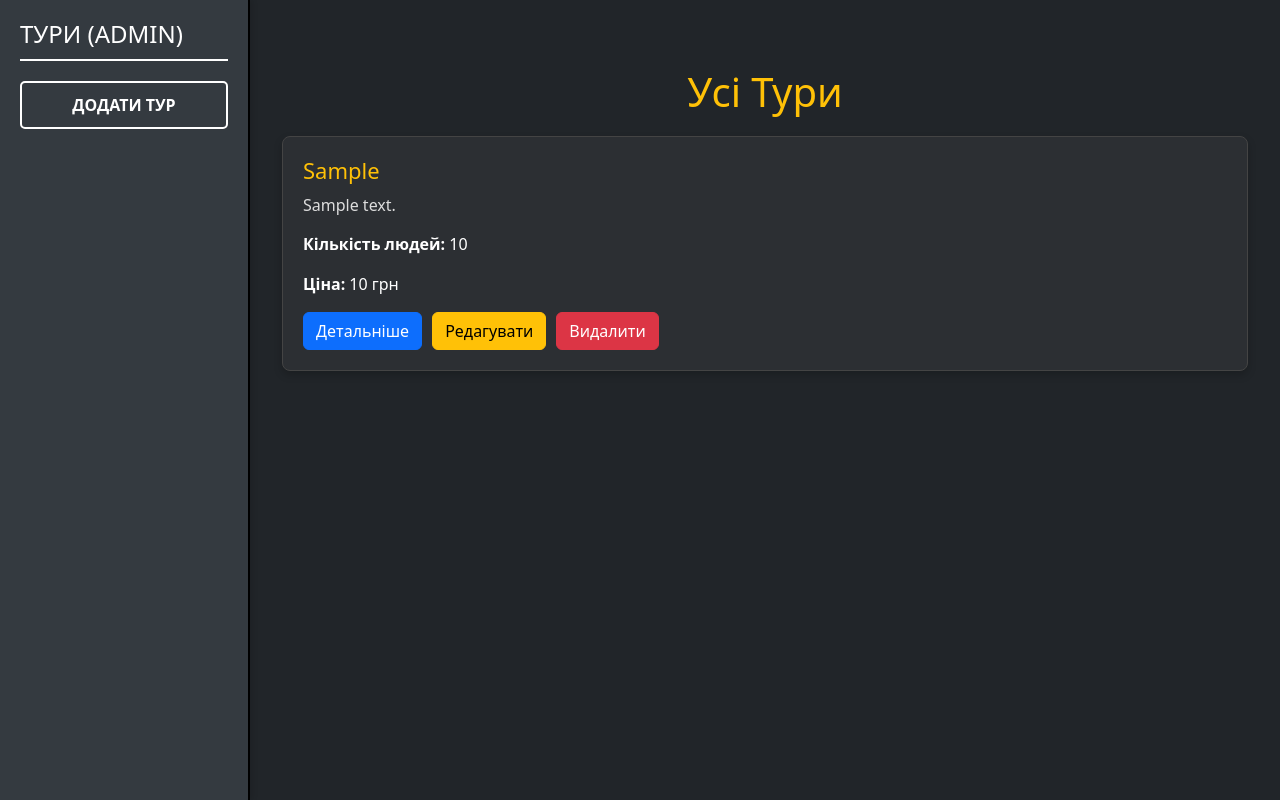
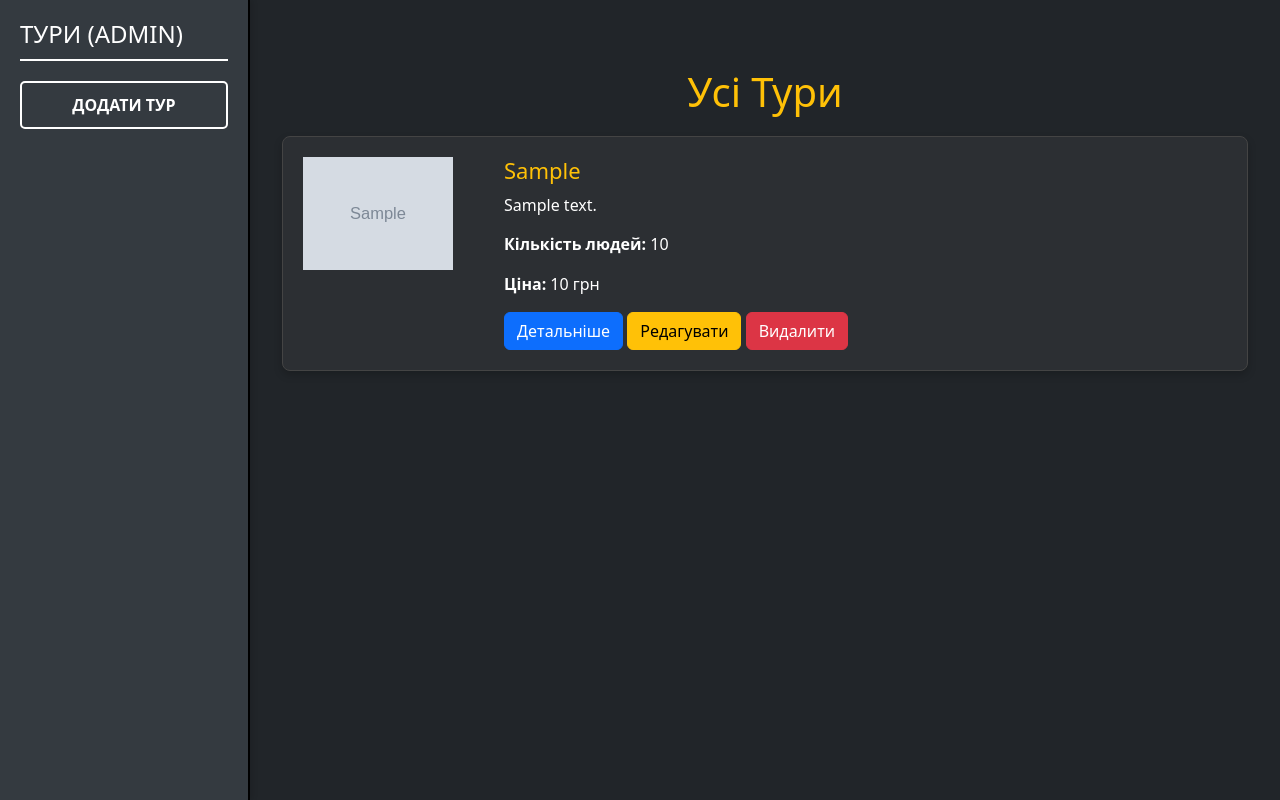
Before and after one commit to L1ptsonnn/Project3semester, a FastAPI app: page / in a window 1280 px wide. Run offline with FastAPI, Linux system fonts and the light colour scheme; the visitor is signed in with stand-in values (Sample User, id 1); tables that the repository leaves empty hold one stand-in row (values such as "Sample post"); grey boxes marked "Sample" are stand-in pictures.

Commit message:
(Add): added working tour edit button

```diff
--- a/app.py
+++ b/app.py
@@ -143,6 +143,32 @@ async def create_tour(
     return RedirectResponse(url='/', status_code=302)
 
 
+@app.post("/edit-tour/{tour_id}")
+async def edit_tour(tour_id: int, country: str = Form(...), content: str = Form(...), group_size: int = Form(...),
+                    price: int = Form(...), image: UploadFile = File(None), db: Session = Depends(get_db)):
+
+    tour = db.query(Tours).filter(Tours.id == tour_id).first()
+    if not tour:
+        raise HTTPException(status_code=404, detail="Tour not found")
+
+    if image:
+        image_path = f"static/pictures/{image.filename}"
+        with open(image_path, "wb") as buffer:
+            shutil.copyfileobj(image.file, buffer)
+        tour.image = image_path
+
+    tour.country = country
+    tour.content = content
+    tour.group_size = group_size
+    tour.price = price
+
+    db.commit()
+    db.refresh(tour)
+
+    return RedirectResponse(url="/", status_code=303)
+
+
+
 @app.post('/delete-tour/{tour_id}')
 async def delete_tour(tour_id: int, db: Session = Depends(get_db)):
     tour_to_delete = db.query(Tours).filter(Tours.id == tour_id).first()
--- a/static/css/index-style.css
+++ b/static/css/index-style.css
@@ -60,12 +60,33 @@ body {
 }
 
 .tour-item {
+    display: flex;
     width: 100%;
     padding: 20px;
     background-color: #2c2f33;
     border: 1px solid #444;
     border-radius: 8px;
     box-shadow: 0 4px 8px rgba(0, 0, 0, 0.2);
+    gap: 20px;
+    align-items: stretch;
+}
+
+.tour-image {
+    flex-shrink: 0;
+    width: 150px;
+    height: 100%;
+    overflow: hidden;
+}
+
+.tour-image img {
+    width: 100%;
+    height: 100%;
+    object-fit: cover;
+}
+
+.tour-details {
+    flex-grow: 1;
+    padding-left: 15px;
 }
 
 .tour-title {
@@ -76,18 +97,4 @@ body {
 
 .tour-description {
     margin-bottom: 15px;
-    font-size: 16px;
-    color: #ddd;
-}
-
-.tour-actions {
-    display: flex;
-    gap: 10px;
-    margin-top: 15px;
-}
-
-    padding: 10px 15px;
-    font-size: 14px;
-    text-transform: uppercase;
-    font-weight: bold;
-}
+    font-size:
--- /dev/null
+++ b/static/js/tour-edit.js
@@ -0,0 +1,21 @@
+document.addEventListener("DOMContentLoaded", function () {
+    var editTourModal = document.getElementById('editTourModal');
+
+    editTourModal.addEventListener('show.bs.modal', function (event) {
+        var button = event.relatedTarget;
+        var tourId = button.getAttribute('data-id');
+        var tourCountry = button.getAttribute('data-country');
+        var tourContent = button.getAttribute('data-content');
+        var tourGroupSize = button.getAttribute('data-group_size');
+        var tourPrice = button.getAttribute('data-price');
+        var tourImage = button.getAttribute('data-image');
+
+        document.getElementById('country').value = tourCountry;
+        document.getElementById('content').value = tourContent;
+        document.getElementById('group_size').value = tourGroupSize;
+        document.getElementById('price').value = tourPrice;
+        document.getElementById('tourImage').src = tourImage;
+
+        document.getElementById('editTourForm').action = '/edit-tour/' + tourId;
+    });
+});
--- a/templates/index-admin.html
+++ b/templates/index-admin.html
@@ -4,7 +4,6 @@
     <meta charset="UTF-8">
     <meta name="viewport" content="width=device-width, initial-scale=1.0">
     <title>Тури (Admin)</title>
-    <!-- Bootstrap CSS -->
     <link href="https://cdn.jsdelivr.net/npm/bootstrap@5.3.0-alpha3/dist/css/bootstrap.min.css" rel="stylesheet">
     <link rel="stylesheet" href="/static/css/index-style.css">
 </head>
@@ -19,17 +18,31 @@
             <h1 class="text-center">Усі Тури</h1>
             <div class="tour-list">
                 {% for tour in tours %}
-                    <div class="tour-item">
+                    <div class="tour-item d-flex mb-4">
+                        <div class="tour-image">
+                            <img src="{{ tour.image }}" alt="Фото туру" class="img-fluid" style="height: 100%; width: 150px; object-fit: cover;">
+                        </div>
+
+                        <div class="tour-details ms-3">
                             <h3 class="tour-title">{{ tour.country }}</h3>
                             <p class="tour-description">{{ tour.content }}</p>
                             <p><strong>Кількість людей:</strong> {{ tour.group_size }}</p>
                             <p><strong>Ціна:</strong> {{ tour.price }} грн</p>
                             <div class="tour-actions">
                                 <a href="/tour/{{ tour.id }}" class="btn btn-primary">Детальніше</a>
-                            <a href="/edit-tour/{{ tour.id }}" class="btn btn-warning">Редагувати</a>
+                                <button class="btn btn-warning" data-bs-toggle="modal" data-bs-target="#editTourModal"
+                                    data-id="{{ tour.id }}"
+                                    data-country="{{ tour.country }}"
+                                    data-content="{{ tour.content }}"
+                                    data-group_size="{{ tour.group_size }}"
+                                    data-price="{{ tour.price }}"
+                                    data-image="{{ tour.image }}">
+                                    Редагувати
+                                </button>
                                 <form action="/delete-tour/{{ tour.id }}" method="POST" class="d-inline" onsubmit="return confirmDelete()">
                                     <button type="submit" class="btn btn-danger">Видалити</button>
                                 </form>
+                            </div>
                         </div>
                     </div>
                 {% endfor %}
@@ -37,6 +50,52 @@
         </div>
     </div>
 
+    <!-- Modal for Editing Tour -->
+    <div class="modal fade" id="editTourModal" tabindex="-1" aria-labelledby="editTourModalLabel" aria-hidden="true">
+        <div class="modal-dialog">
+            <div class="modal-content">
+                <div class="modal-header">
+                    <h5 class="modal-title" id="editTourModalLabel">Редагувати Тур</h5>
+                    <button type="button" class="btn-close" data-bs-dismiss="modal" aria-label="Close"></button>
+                </div>
+                <form id="editTourForm" method="POST" enctype="multipart/form-data">
+                    <div class="modal-body">
+                        <div class="mb-3">
+                            <label for="country" class="form-label">Назва країни</label>
+                            <input type="text" class="form-control" id="country" name="country" required>
+                        </div>
+
+                        <div class="mb-3">
+                            <label for="image" class="form-label">Фото туру</label>
+                            <input type="file" class="form-control" id="image" name="image" accept="image/*">
+                            <img id="tourImage" class="img-fluid mt-3" style="max-height: 200px; object-fit: cover;" />
+                        </div>
+
+                        <div class="mb-3">
+                            <label for="content" class="form-label">Опис</label>
+                            <textarea class="form-control" id="content" name="content" rows="4" required></textarea>
+                        </div>
+
+                        <div class="mb-3">
+                            <label for="group_size" class="form-label">Кількість людей</label>
+                            <input type="number" class="form-control" id="group_size" name="group_size" min="1" max="4" required>
+                        </div>
+
+                        <div class="mb-3">
+                            <label for="price" class="form-label">Ціна</label>
+                            <input type="number" class="form-control" id="price" name="price" min="1" required>
+                        </div>
+                    </div>
+                    <div class="modal-footer">
+                        <button type="button" class="btn btn-secondary" data-bs-dismiss="modal">Закрити</button>
+                        <button type="submit" class="btn btn-primary">Зберегти зміни</button>
+                    </div>
+                </form>
+            </div>
+        </div>
+    </div>
+
+    <script src="/static/js/tour-edit.js"></script>
     <script>
         function confirmDelete() {
             return confirm("Ви впевнені, що хочете видалити цей тур?");
```
Also changed, not shown: templates/index.html (+14 -7 lines), static/pictures/venice.jpg (added). Lines whose indentation alone changed are shown as unchanged.
